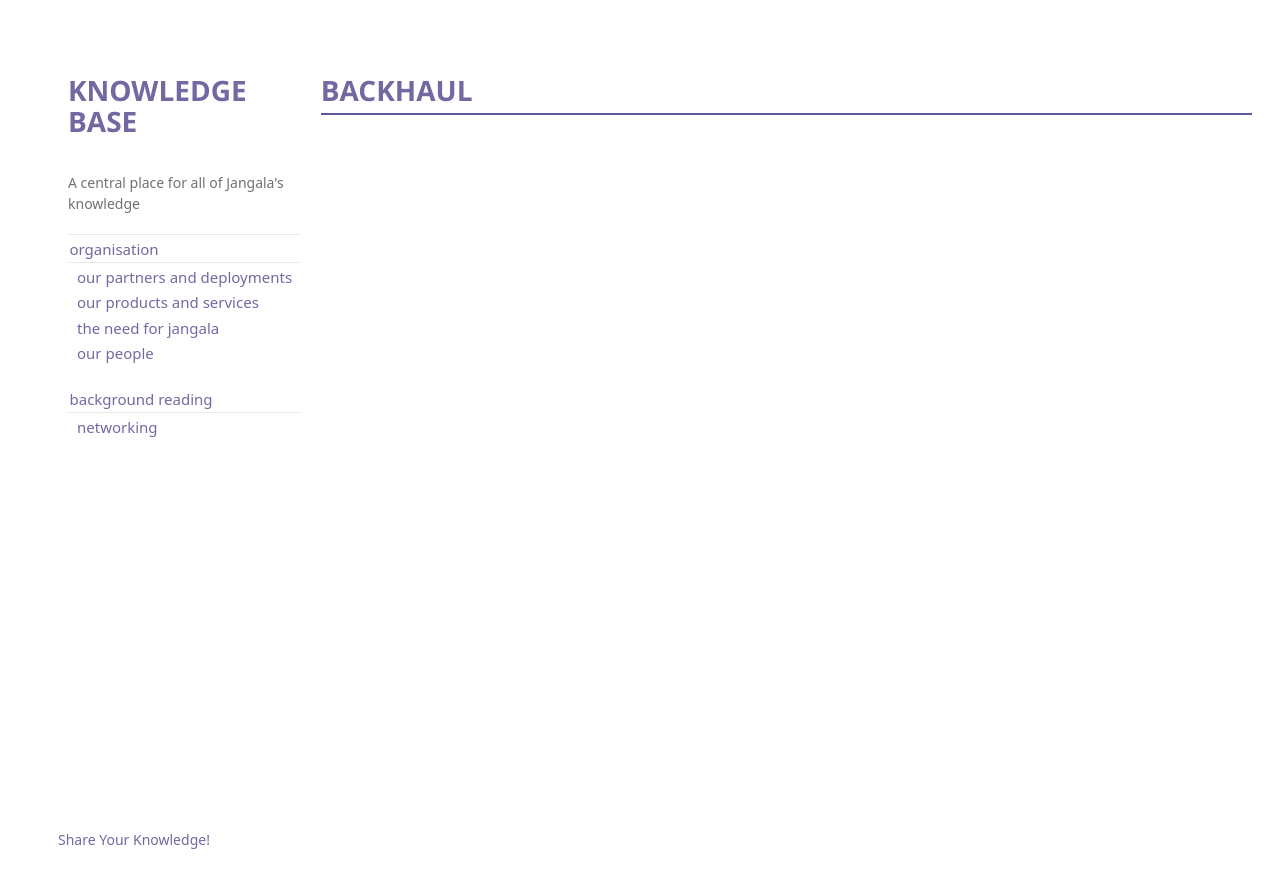
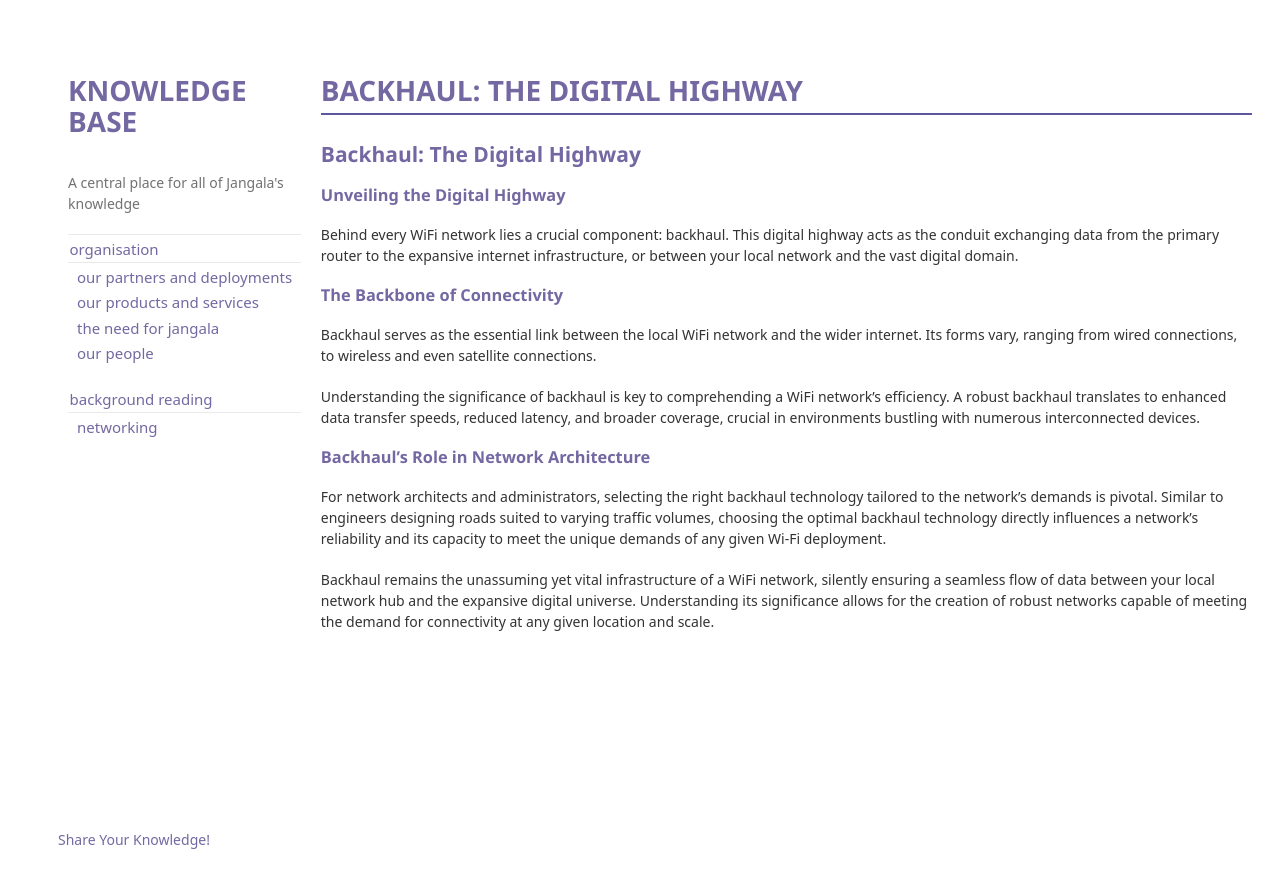
Before and after one commit to jangala-dev/jangala-dev.github.io, a Jekyll site: the page built from docs/_posts/background_reading/networking/2023-12-20-backhaul.md, in a window 1280 px wide. Shown: the top 888 px of the page. Built offline with Jekyll 4.4.1, drawn with Linux system fonts in a browser that asks for light colours; some web fonts are replaced.

Commit message:
add backhaul article
Signed-off-by: Charlie Evans <charlie@janga.la>

```diff
--- a/docs/_posts/background_reading/networking/2023-12-20-backhaul.md
+++ b/docs/_posts/background_reading/networking/2023-12-20-backhaul.md
@@ -1,8 +1,26 @@
 ---
 layout: post
-title: Backhaul
-meta:
+title: 'Backhaul: The Digital Highway'
+meta: 'Behind every WiFi network lies a crucial component...'
 posted: 12/20/2023
 source: ''
 category: background_reading/networking
 ---
+
+## Backhaul: The Digital Highway
+
+### Unveiling the Digital Highway
+
+Behind every WiFi network lies a crucial component: backhaul. This digital highway acts as the conduit exchanging data from the primary router to the expansive internet infrastructure, or between your local network and the vast digital domain.
+
+### The Backbone of Connectivity
+
+Backhaul serves as the essential link between the local WiFi network and the wider internet. Its forms vary, ranging from wired connections, to wireless and even satellite connections.
+
+Understanding the significance of backhaul is key to comprehending a WiFi network's efficiency. A robust backhaul translates to enhanced data transfer speeds, reduced latency, and broader coverage, crucial in environments bustling with numerous interconnected devices.
+
+### Backhaul's Role in Network Architecture
+
+For network architects and administrators, selecting the right backhaul technology tailored to the network's demands is pivotal. Similar to engineers designing roads suited to varying traffic volumes, choosing the optimal backhaul technology directly influences a network's reliability and its capacity to meet the unique demands of any given Wi-Fi deployment.
+
+Backhaul remains the unassuming yet vital infrastructure of a WiFi network, silently ensuring a seamless flow of data between your local network hub and the expansive digital universe. Understanding its significance allows for the creation of robust networks capable of meeting the demand for connectivity at any given location and scale.
```
Also changed, not shown: readme.md.
